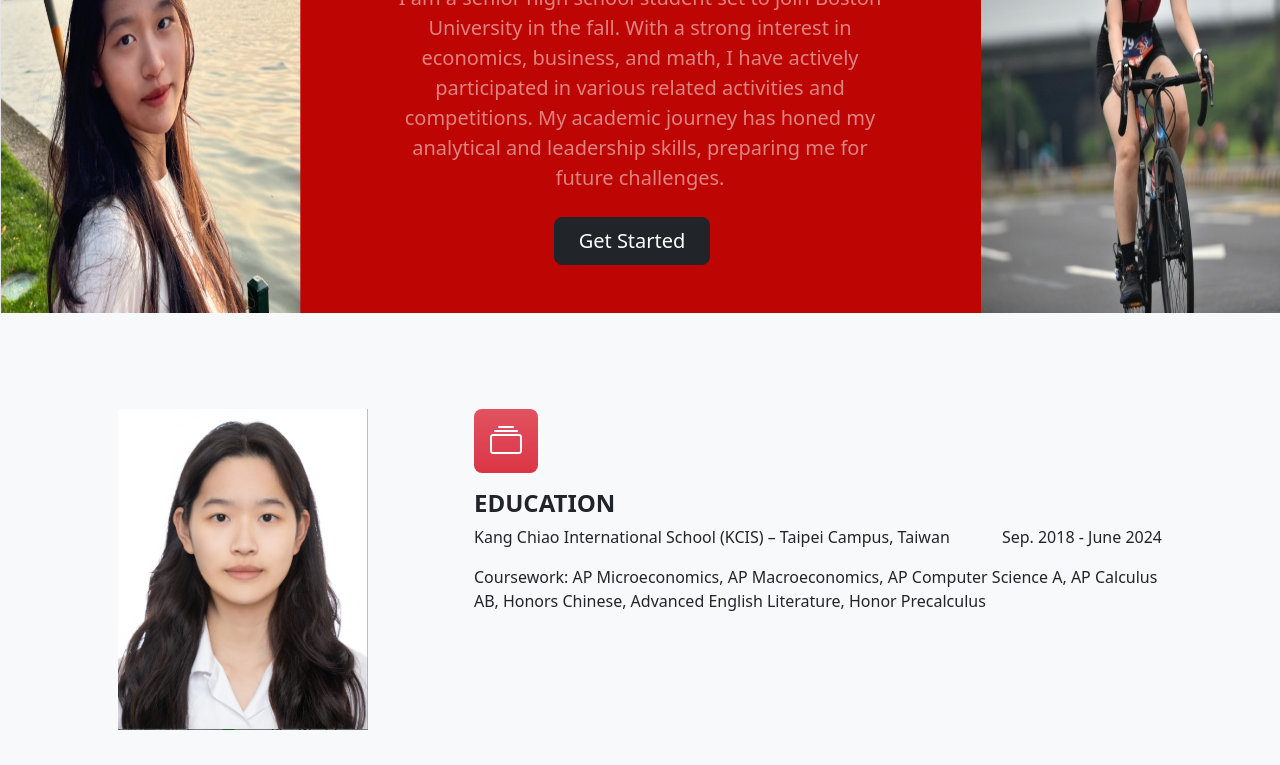
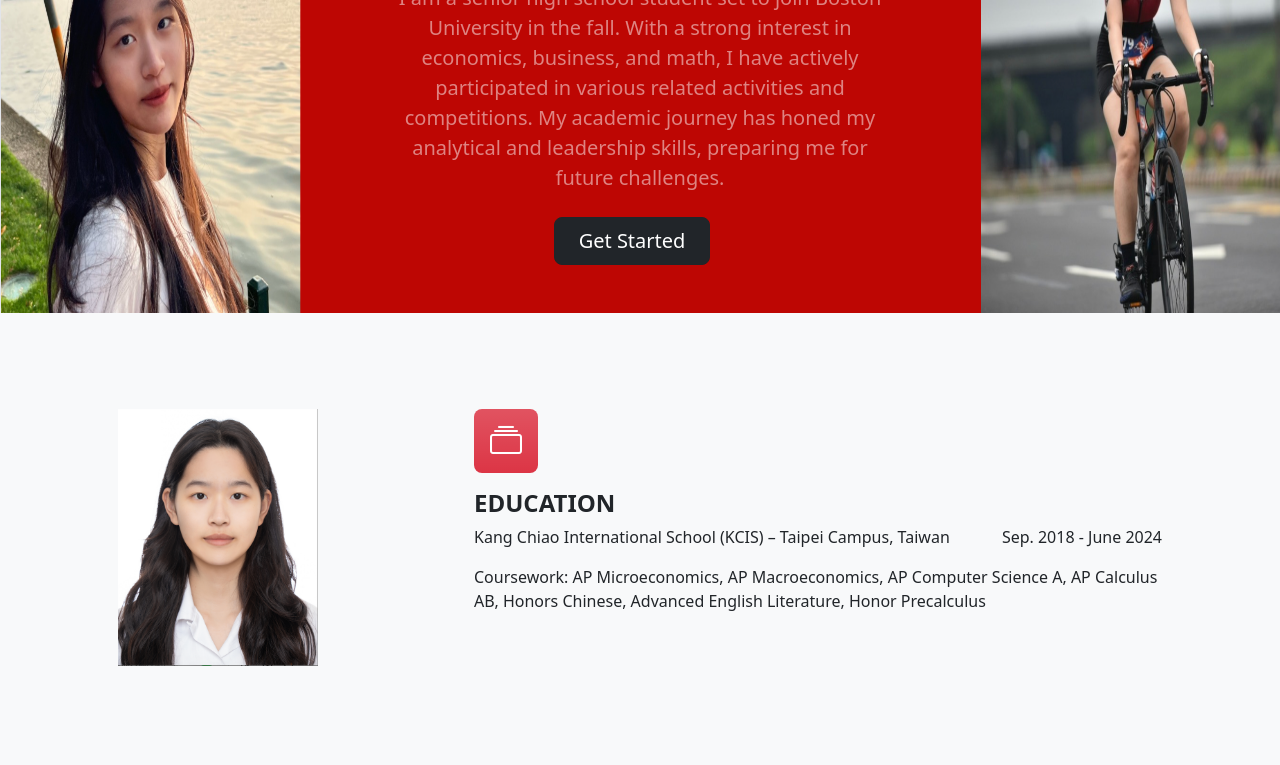
Before and after one commit to rebeccarebecc/Rebecca.github.io, a plain HTML site: page index.html in a window 1280 px wide. Shown: the part 187-952 px from the top of the page. Drawn offline with nearby package versions, Linux system fonts and the light colour scheme.

Commit message:
Update index.html

```diff
--- a/index.html
+++ b/index.html
@@ -61,7 +61,7 @@
     right: -10%;
     }
     .small-image {
-        max-width: 250px; /* Adjust the size as needed */
+        max-width: 200px; /* Adjust the size as needed */
         height: auto;
     }
 
```
